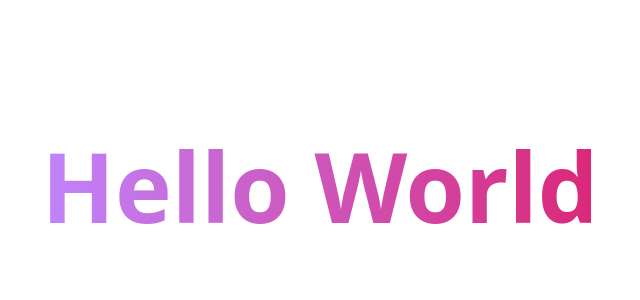
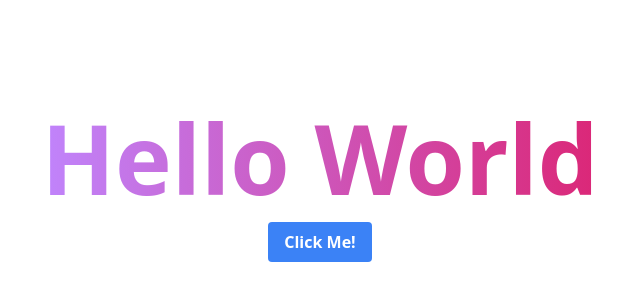
Before and after one commit to curagan/curagan-frontend, a Next.js app: page / in a window 1280 px wide. Shown: the part 214-514 px from the top of the page, without its empty margins (320-960 px from the left). Built offline with nearby package versions, Linux system fonts and the light colour scheme.

Commit message:
feat(button): add Button component and use it in index page

```diff
--- /dev/null
+++ b/components/Button.tsx
@@ -0,0 +1,21 @@
+
+
+import React from 'react';
+
+interface ButtonProps {
+  text: string;
+  onClick?: () => void;
+}
+
+const Button: React.FC<ButtonProps> = ({ text, onClick }) => {
+  return (
+    <button
+      className="bg-blue-500 hover:bg-blue-700 text-white font-bold py-2 px-4 rounded"
+      onClick={onClick}
+    >
+      {text}
+    </button>
+  );
+};
+
+export default Button;
--- a/pages/index.tsx
+++ b/pages/index.tsx
@@ -1,15 +1,19 @@
-import { NextPage } from "next";
-import Head from "next/head";
+import { NextPage } from 'next';
+import Head from 'next/head';
+import Button from '../components/Button'; // Import the Button component
 
 const Index: NextPage = () => {
   return (
     <>
       <Head>
-        <title>Curagan</title>
+        <title>curagan</title>
         <meta name="description" content="curagan" />
       </Head>
-      <div className="flex justify-center items-center h-screen">
-        <h1 className="text-8xl font-extrabold text-transparent bg-clip-text bg-gradient-to-r from-purple-400 to-pink-600">Hello World</h1>
+      <div className="flex flex-col justify-center items-center h-screen space-y-4">
+        <h1 className="text-8xl font-extrabold text-transparent bg-clip-text bg-gradient-to-r from-purple-400 to-pink-600">
+          Hello World
+        </h1>
+        <Button text="Click Me!" onClick={() => alert('Button Clicked!')} />
       </div>
     </>
   );
```
